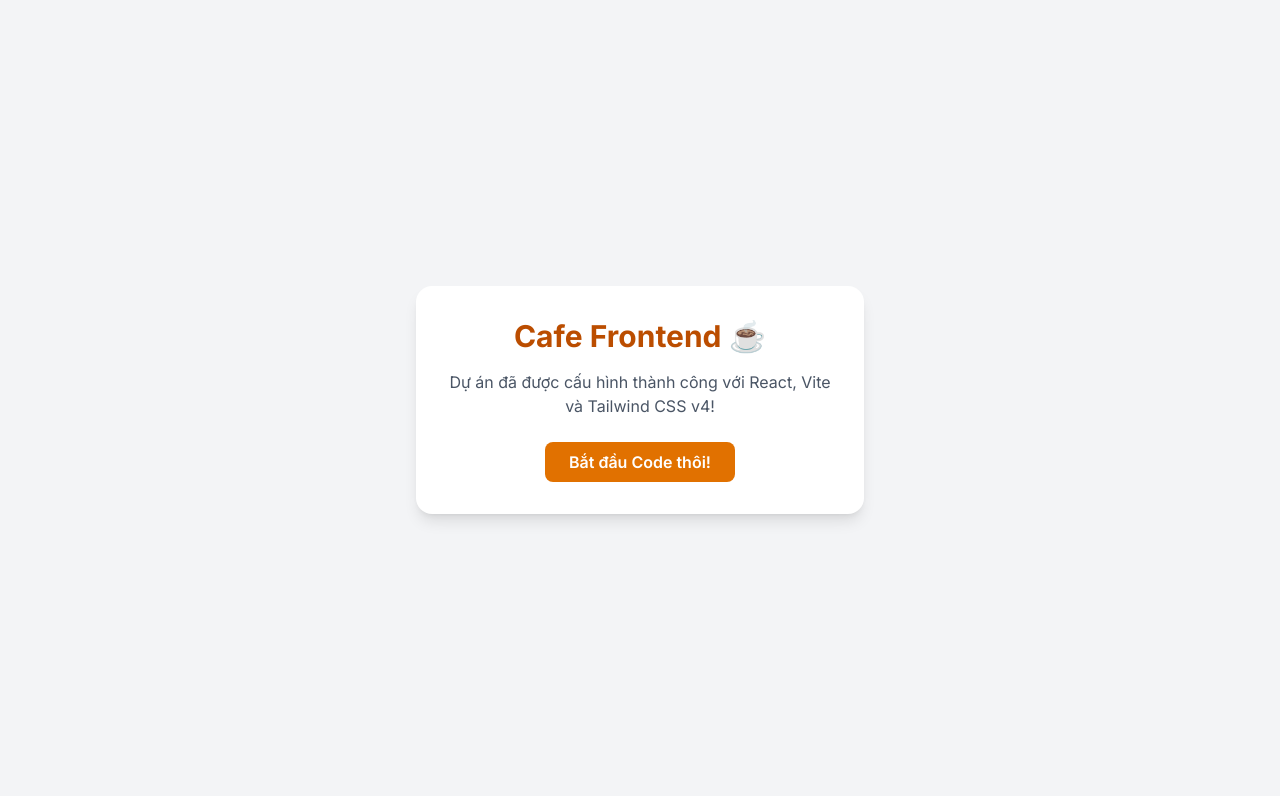
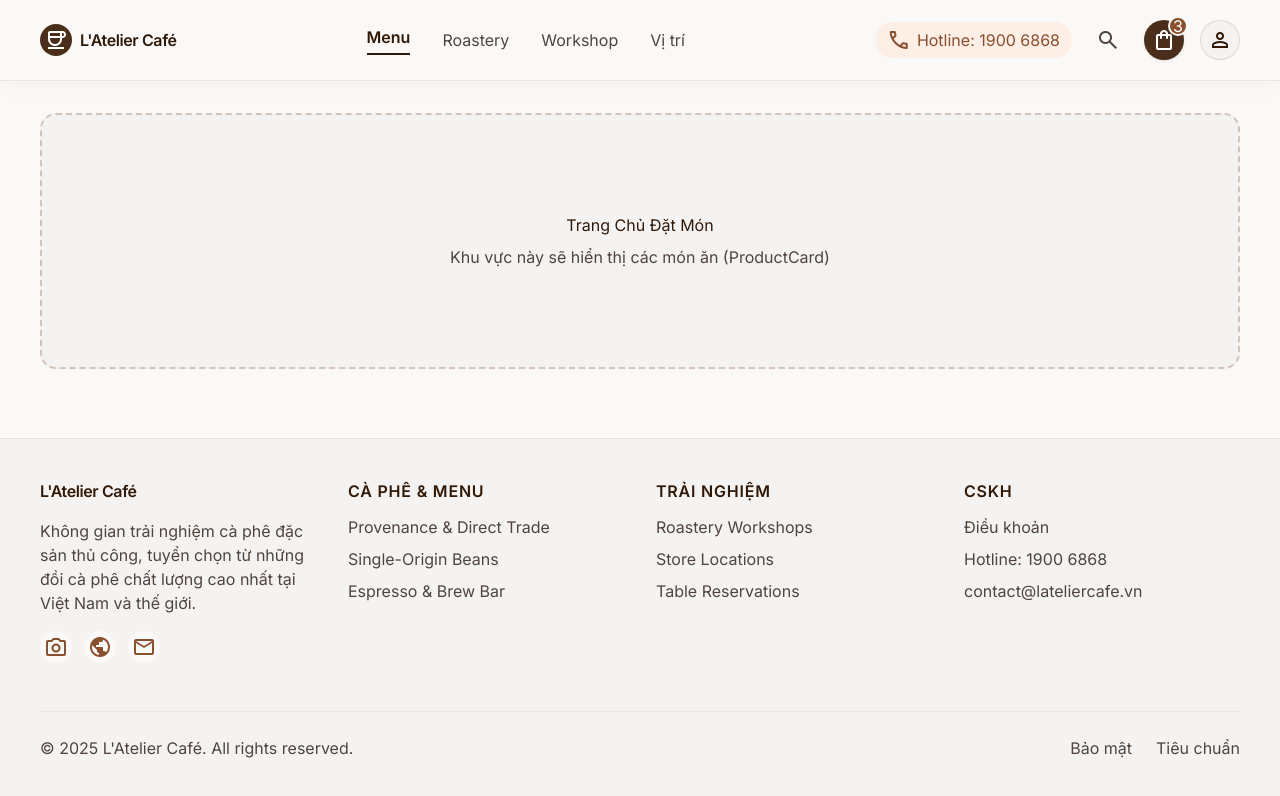
Before and after one commit to NguyenHoangPhuc2909/cafe-frontend, a React (Vite) app: page / in a window 1280 px wide. Shown: the top 796 px of the page. Built offline with nearby package versions, Linux system fonts and the light colour scheme.

Commit message:
feat: implement Customer Layout with Header and Footer

```diff
--- a/src/App.tsx
+++ b/src/App.tsx
@@ -1,21 +1,29 @@
-import { useState } from 'react'
+import React from 'react';
+import { BrowserRouter, Routes, Route } from 'react-router-dom';
+import CustomerLayout from './layouts/CustomerLayout';
+import './App.css';
+
+// Component tạm thời để test layout
+const HomePlaceholder = () => (
+  <div className="flex items-center justify-center h-64 border-2 border-dashed border-outline-variant rounded-2xl bg-surface-container-low">
+    <div className="text-center">
+      <h2 className="text-headline-md text-primary mb-2">Trang Chủ Đặt Món</h2>
+      <p className="text-body-md text-on-surface-variant">Khu vực này sẽ hiển thị các món ăn (ProductCard)</p>
+    </div>
+  </div>
+);
 
 function App() {
   return (
-    <div className="min-h-screen bg-gray-100 flex items-center justify-center p-4">
-      <div className="bg-white p-8 rounded-2xl shadow-lg max-w-md w-full text-center">
-        <h1 className="text-3xl font-bold text-amber-700 mb-4">
-          Cafe Frontend ☕
-        </h1>
-        <p className="text-gray-600 mb-6">
-          Dự án đã được cấu hình thành công với React, Vite và Tailwind CSS v4!
-        </p>
-        <button className="bg-amber-600 hover:bg-amber-700 text-white font-semibold py-2 px-6 rounded-lg transition-colors">
-          Bắt đầu Code thôi!
-        </button>
-      </div>
-    </div>
-  )
+    <BrowserRouter>
+      <Routes>
+        <Route path="/" element={<CustomerLayout />}>
+          <Route index element={<HomePlaceholder />} />
+          {/* Các trang con khác của Customer sẽ nằm ở đây (VD: /cart) */}
+        </Route>
+      </Routes>
+    </BrowserRouter>
+  );
 }
 
-export default App
+export default App;
--- /dev/null
+++ b/src/components/layout/Footer.tsx
@@ -0,0 +1,73 @@
+import React from 'react';
+
+const Footer: React.FC = () => {
+  return (
+    <footer className="bg-surface-container-low w-full mt-auto border-t border-outline-variant/40">
+      <div className="max-w-7xl mx-auto px-margin md:px-space-xl py-space-xl">
+        <div className="grid grid-cols-1 md:grid-cols-4 gap-8 mb-12">
+          {/* Brand Info */}
+          <div className="md:col-span-1 space-y-4">
+            <a className="text-headline-md font-semibold text-primary block tracking-tight" href="#">
+              L'Atelier Café
+            </a>
+            <p className="text-body-sm text-on-surface-variant">
+              Không gian trải nghiệm cà phê đặc sản thủ công, tuyển chọn từ những đồi cà phê chất lượng cao nhất tại Việt Nam và thế giới.
+            </p>
+            <div className="flex items-center space-x-3 text-secondary">
+              <a className="w-8 h-8 rounded-full bg-surface flex items-center justify-center hover:bg-secondary-fixed transition-colors" href="#">
+                <span className="material-symbols-outlined text-[18px]">photo_camera</span>
+              </a>
+              <a className="w-8 h-8 rounded-full bg-surface flex items-center justify-center hover:bg-secondary-fixed transition-colors" href="#">
+                <span className="material-symbols-outlined text-[18px]">public</span>
+              </a>
+              <a className="w-8 h-8 rounded-full bg-surface flex items-center justify-center hover:bg-secondary-fixed transition-colors" href="#">
+                <span className="material-symbols-outlined text-[18px]">mail</span>
+              </a>
+            </div>
+          </div>
+
+          {/* Links 1 */}
+          <div className="space-y-3">
+            <h4 className="text-label-lg text-primary uppercase tracking-wider font-semibold">Cà Phê & Menu</h4>
+            <ul className="space-y-2 text-body-sm">
+              <li><a className="text-on-surface-variant hover:text-primary transition-colors" href="#">Provenance & Direct Trade</a></li>
+              <li><a className="text-on-surface-variant hover:text-primary transition-colors" href="#">Single-Origin Beans</a></li>
+              <li><a className="text-on-surface-variant hover:text-primary transition-colors" href="#">Espresso & Brew Bar</a></li>
+            </ul>
+          </div>
+
+          {/* Links 2 */}
+          <div className="space-y-3">
+            <h4 className="text-label-lg text-primary uppercase tracking-wider font-semibold">Trải Nghiệm</h4>
+            <ul className="space-y-2 text-body-sm">
+              <li><a className="text-on-surface-variant hover:text-primary transition-colors" href="#">Roastery Workshops</a></li>
+              <li><a className="text-on-surface-variant hover:text-primary transition-colors" href="#">Store Locations</a></li>
+              <li><a className="text-on-surface-variant hover:text-primary transition-colors" href="#">Table Reservations</a></li>
+            </ul>
+          </div>
+
+          {/* Links 3 */}
+          <div className="space-y-3">
+            <h4 className="text-label-lg text-primary uppercase tracking-wider font-semibold">CSKH</h4>
+            <ul className="space-y-2 text-body-sm">
+              <li><a className="text-on-surface-variant hover:text-primary transition-colors" href="#">Điều khoản</a></li>
+              <li><span className="text-on-surface-variant">Hotline: 1900 6868</span></li>
+              <li><span className="text-on-surface-variant">contact@lateliercafe.vn</span></li>
+            </ul>
+          </div>
+        </div>
+
+        {/* Copyright */}
+        <div className="pt-6 border-t border-outline-variant/30 flex flex-col md:flex-row items-center justify-between text-label-sm text-on-surface-variant gap-4">
+          <p>© 2025 L'Atelier Café. All rights reserved.</p>
+          <div className="flex items-center space-x-6">
+            <a className="hover:text-primary transition-colors" href="#">Bảo mật</a>
+            <a className="hover:text-primary transition-colors" href="#">Tiêu chuẩn</a>
+          </div>
+        </div>
+      </div>
+    </footer>
+  );
+};
+
+export default Footer;
--- /dev/null
+++ b/src/components/layout/Header.tsx
@@ -0,0 +1,50 @@
+import React from 'react';
+import { Link } from 'react-router-dom';
+
+const Header: React.FC = () => {
+  return (
+    <header className="bg-surface/90 backdrop-blur-md text-primary sticky top-0 z-50 shadow-[0_4px_20px_-2px_rgba(74,46,27,0.05)] border-b border-outline-variant/40">
+      <div className="w-full mx-auto px-margin md:px-space-xl flex justify-between items-center max-w-7xl h-20">
+        {/* Brand Logo */}
+        <Link to="/" className="flex items-center gap-2 group">
+          <span className="w-8 h-8 rounded-full bg-primary-container text-on-primary flex items-center justify-center font-headline-sm transition-all duration-200 group-hover:scale-105">
+            <span className="material-symbols-outlined text-[18px]">coffee</span>
+          </span>
+          <span className="text-headline-md font-semibold tracking-tight text-primary">L'Atelier Café</span>
+        </Link>
+
+        {/* Navigation Links */}
+        <nav className="hidden md:flex items-center space-x-8">
+          <Link to="/" className="text-primary font-semibold border-b-2 border-primary pb-1 text-label-lg">Menu</Link>
+          <a href="#" className="text-on-surface-variant hover:text-primary transition-colors text-label-lg">Roastery</a>
+          <a href="#" className="text-on-surface-variant hover:text-primary transition-colors text-label-lg">Workshop</a>
+          <a href="#" className="text-on-surface-variant hover:text-primary transition-colors text-label-lg">Vị trí</a>
+        </nav>
+
+        {/* Trailing Actions */}
+        <div className="flex items-center space-x-4">
+          <a className="hidden lg:flex items-center gap-1.5 text-secondary hover:text-primary transition-colors text-label-md bg-secondary-fixed/40 px-3 py-1.5 rounded-full" href="tel:19006868">
+            <span className="material-symbols-outlined text-[16px]">call</span>
+            <span>Hotline: 1900 6868</span>
+          </a>
+
+          <button className="w-10 h-10 rounded-full flex items-center justify-center text-on-surface-variant hover:bg-surface-container-high transition-colors duration-200" title="Tìm kiếm">
+            <span className="material-symbols-outlined text-[20px]">search</span>
+          </button>
+
+          <Link to="/cart" className="relative w-10 h-10 rounded-full bg-primary-container text-on-primary flex items-center justify-center shadow-sm hover:opacity-95 transition-opacity" title="Giỏ hàng">
+            <span className="material-symbols-outlined text-[20px]">shopping_bag</span>
+            <span className="absolute -top-1 -right-1 bg-secondary text-on-secondary text-label-sm rounded-full w-5 h-5 flex items-center justify-center border-2 border-surface">3</span>
+          </Link>
+
+          {/* User Icon */}
+          <button className="w-10 h-10 rounded-full border border-outline-variant/60 flex items-center justify-center text-primary bg-surface-container-low hover:bg-surface-container-high transition-colors">
+            <span className="material-symbols-outlined text-[22px]">person</span>
+          </button>
+        </div>
+      </div>
+    </header>
+  );
+};
+
+export default Header;
--- /dev/null
+++ b/src/layouts/CustomerLayout.tsx
@@ -0,0 +1,18 @@
+import React from 'react';
+import { Outlet } from 'react-router-dom';
+import Header from '../components/layout/Header';
+import Footer from '../components/layout/Footer';
+
+const CustomerLayout: React.FC = () => {
+  return (
+    <div className="min-h-screen flex flex-col selection:bg-secondary-fixed selection:text-primary">
+      <Header />
+      <main className="flex-grow max-w-7xl mx-auto w-full px-margin md:px-space-xl py-8">
+        <Outlet />
+      </main>
+      <Footer />
+    </div>
+  );
+};
+
+export default CustomerLayout;
```
